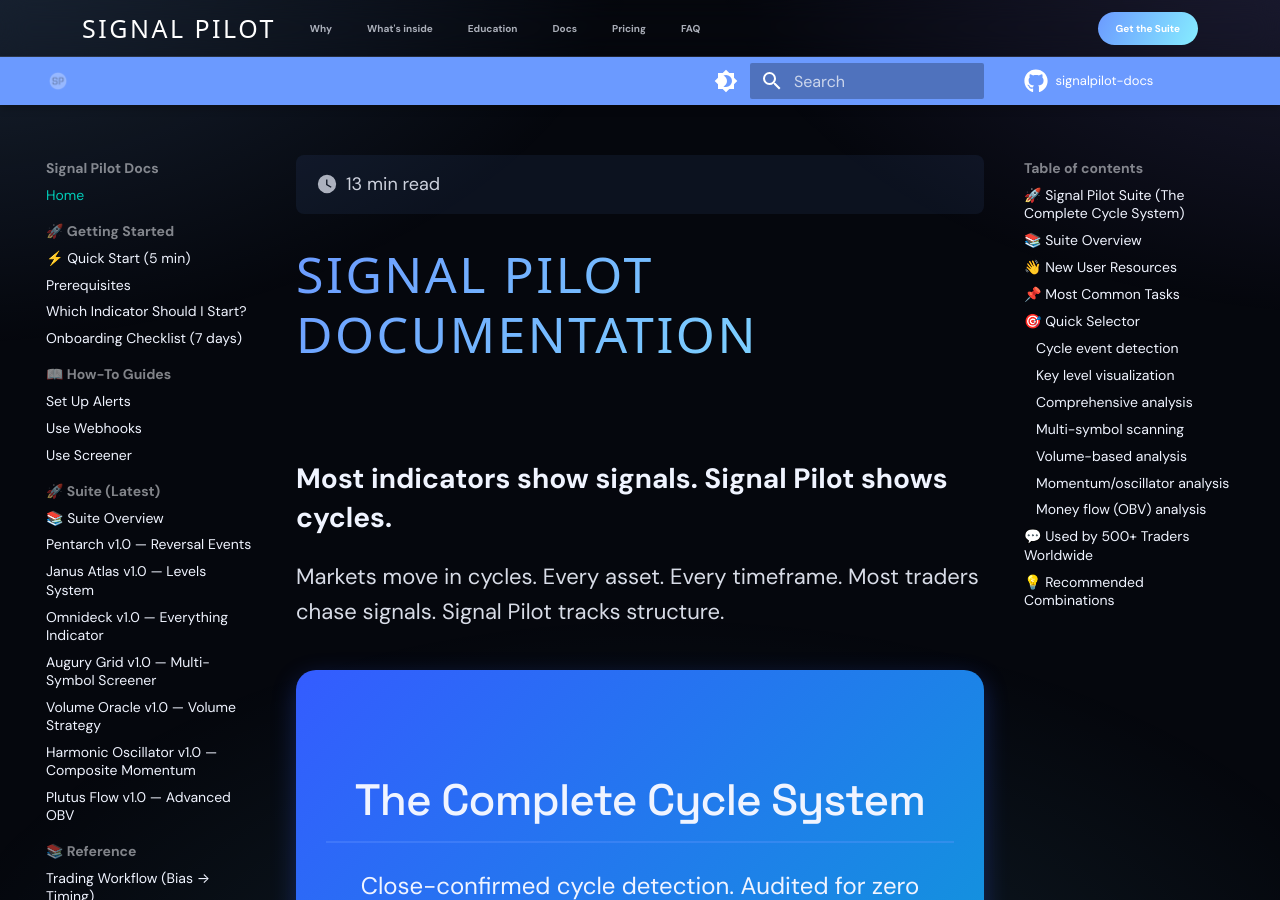
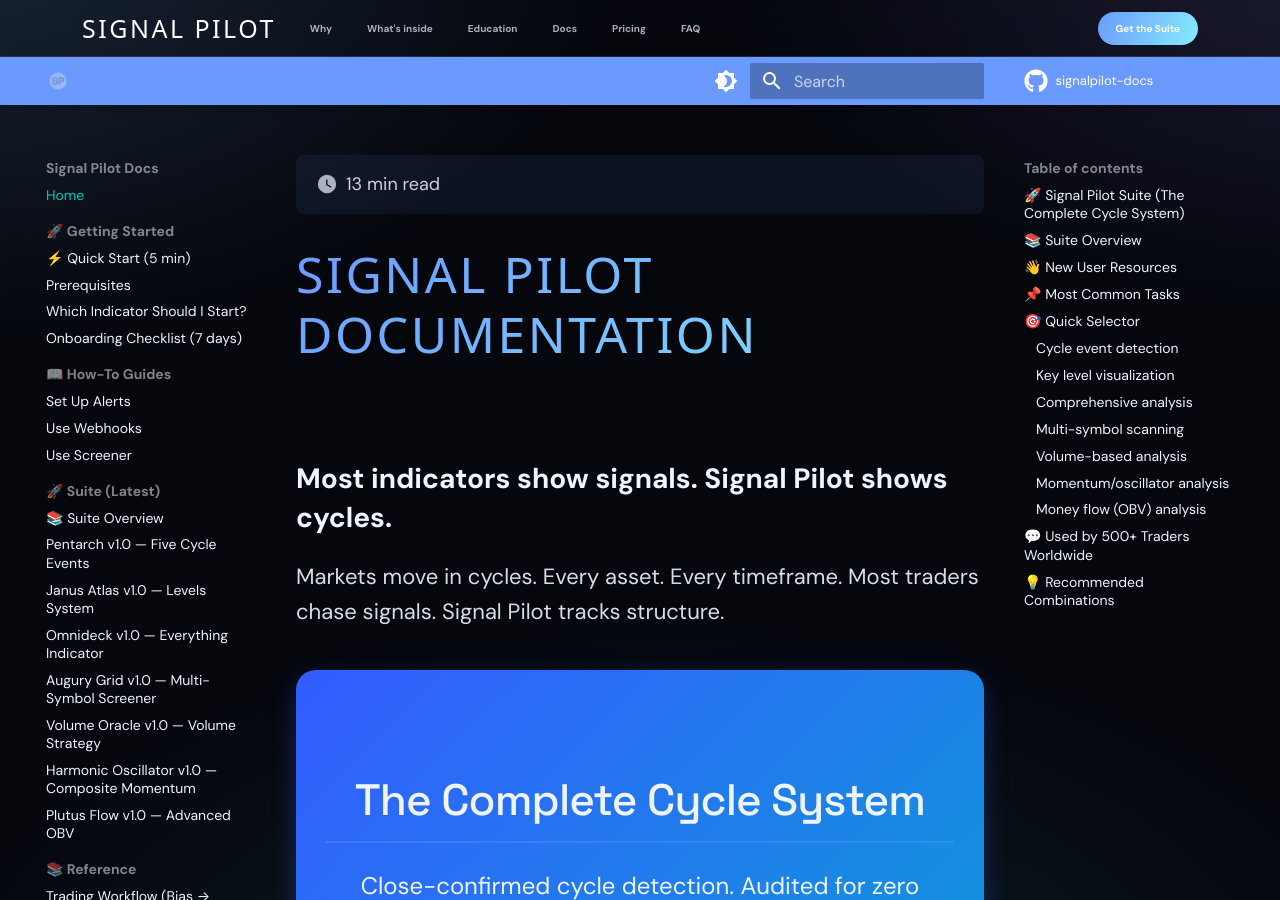
Before and after one commit to Signalpilot/signalpilot-docs, an MkDocs documentation site: the page built from docs/index.md, in a window 1280 px wide and 900 px high. Built offline with MkDocs 1.6.1 and Material for MkDocs 9.7.7, drawn with Linux system fonts in a browser that asks for light colours; some web fonts are replaced; comment, search, counter and statistics services are not loaded.

Commit message:
Update Pentarch v1.0 section in mkdocs.yml

```diff
--- a/mkdocs.yml
+++ b/mkdocs.yml
@@ -112,7 +112,7 @@
 
   - "🚀 Suite (Latest)":
     - "📚 Suite Overview": suite-index.md
-    - "Pentarch v1.0 — Reversal Events": pentarch-v10.md
+    - "Pentarch v1.0 — Five Cycle Events": pentarch-v10.md
     - "Janus Atlas v1.0 — Levels System": janus-atlas-v10.md
     - "Omnideck v1.0 — Everything Indicator": omnideck-v10.md
     - "Augury Grid v1.0 — Multi-Symbol Screener": augury-grid-v10.md
```
